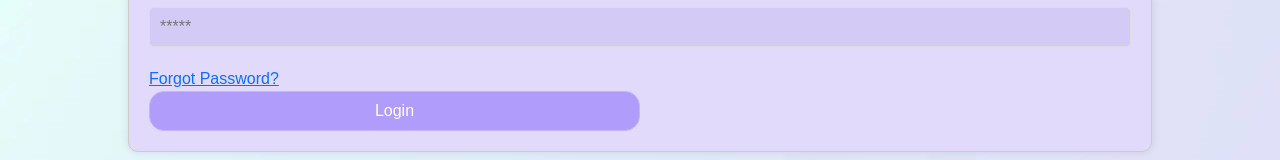
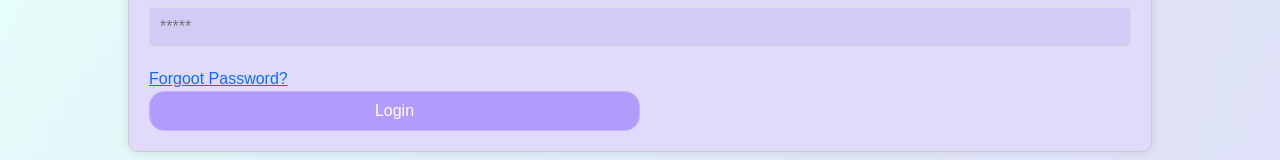
Before and after one commit to adamvinci/pfe2023frontend, a Vue app: page / in a window 1280 px wide. Shown: the part 182-342 px from the top of the page. Built offline with nearby package versions, Linux system fonts and the light colour scheme.

Commit message:
trigger la pips

```diff
--- a/src/views/LoginView.vue
+++ b/src/views/LoginView.vue
@@ -4,7 +4,7 @@
     <input type="text" v-model="nom" placeholder="nom" />
     <input type="password" v-model="password" placeholder="*****" />
     <div>
-      <a href="#" @click="forgotPasswordHandler">Forgot Password?</a>
+      <a href="#" @click="forgotPasswordHandler">Forgoot Password?</a>
     </div>
     <div>
       <Bouton @click="login">Login</Bouton>
```
